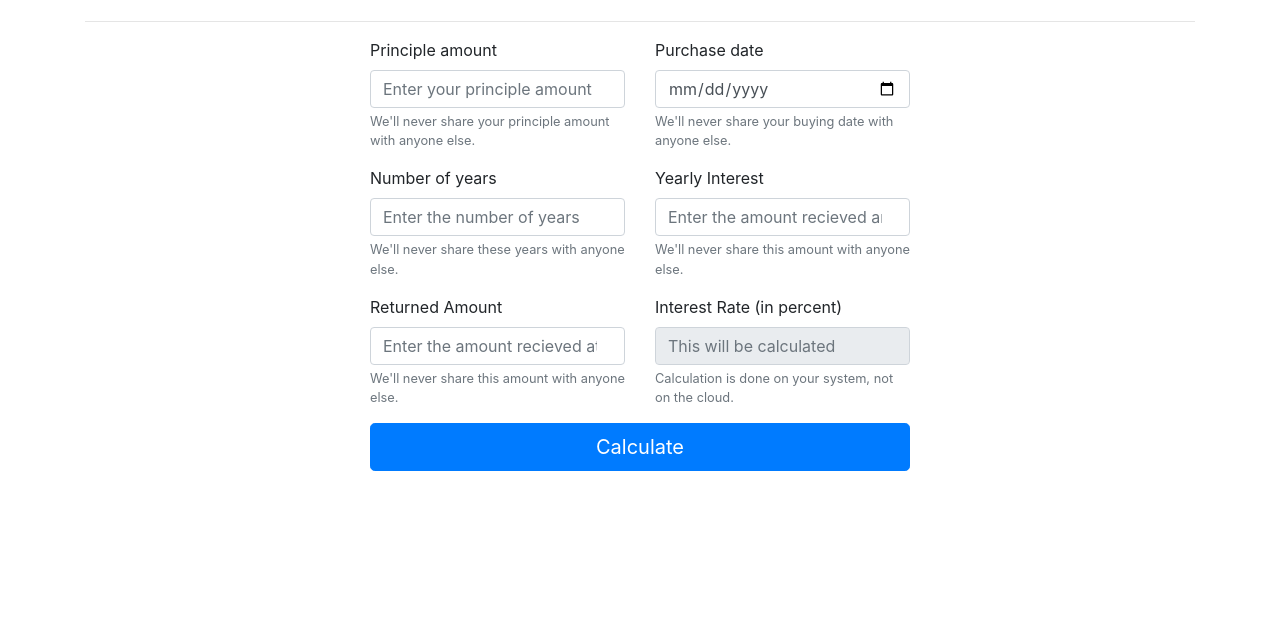
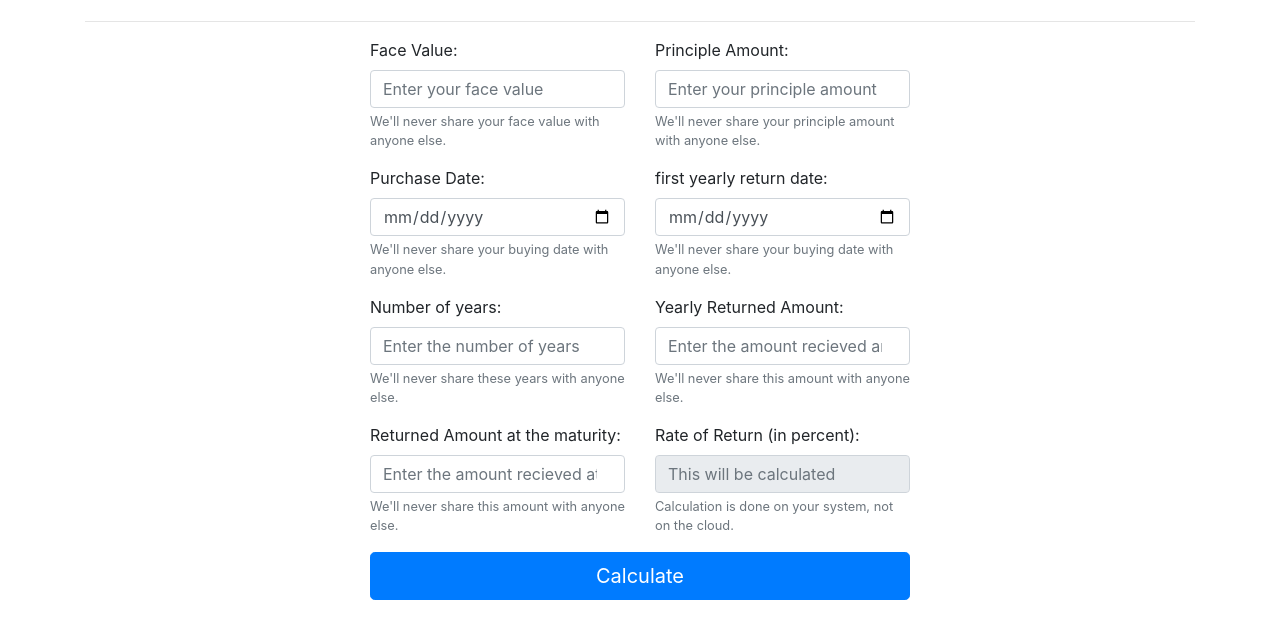
Before and after one commit to Mr-Kumar-Abhishek/scaling-dollop, a plain HTML site: page index.html in a window 1280 px wide. Shown: the part 84-722 px from the top of the page. Drawn offline with Linux system fonts and the light colour scheme.

Commit message:
enhance form to get more inputs

```diff
--- a/index.html
+++ b/index.html
@@ -42,14 +42,30 @@
 				<div class="row">
 					<div class="col-md">
 						<div class="form-group">
-							<label for="principle">Principle amount</label>
+							<label for="principle">Face Value:</label>
+							<input type="number" class="form-control" id="face" aria-describedby="faceHelp" placeholder="Enter your face value">
+							<small id="principleHelp" class="form-text text-muted">We'll never share your face value with anyone else.</small>
+						</div>
+					</div>
+					<div class="col-md">
+						<div class="form-group">
+							<label for="principle">Principle Amount:</label>
 							<input type="number" class="form-control" id="principle" aria-describedby="principleHelp" placeholder="Enter your principle amount">
 							<small id="principleHelp" class="form-text text-muted">We'll never share your principle amount with anyone else.</small>
 						</div>
 					</div>
+				</div>
+				<div class="row">
 					<div class="col-md">
 						<div class="form-group">
-							<label for="buyingDate">Purchase date</label>
+							<label for="buyingDate">Purchase Date:</label>
+							<input type="date" class="form-control" id="buyingDate" aria-describedby="buyingDateHelp" placeholder="Enter the date">
+							<small id="buyingDateHelp" class="form-text text-muted">We'll never share your buying date with anyone else.</small>
+						</div>
+					</div>
+					<div class="col-md">
+						<div class="form-group">
+							<label for="buyingDate">first yearly return date:</label>
 							<input type="date" class="form-control" id="buyingDate" aria-describedby="buyingDateHelp" placeholder="Enter the date">
 							<small id="buyingDateHelp" class="form-text text-muted">We'll never share your buying date with anyone else.</small>
 						</div>
@@ -58,14 +74,14 @@
                 <div class="row">
 					<div class="col-md">
 						<div class="form-group">
-							<label for="noYears">Number of years</label>
+							<label for="noYears">Number of years:</label>
 							<input type="number" class="form-control" id="noYears" aria-describedby="noYearsHelp" placeholder="Enter the number of years">
 							<small id="noYearsHelp" class="form-text text-muted">We'll never share these years with anyone else.</small>
 						</div>
 					</div>
 					<div class="col-md">
 						<div class="form-group">
-							<label for="interestYear">Yearly Interest</label>
+							<label for="interestYear">Yearly Returned Amount:</label>
 							<input type="number" class="form-control" id="interestYear" aria-describedby="interestYearHelp" placeholder="Enter the amount recieved annually">
 							<small id="interestYearHelp" class="form-text text-muted">We'll never share this amount with anyone else.</small>
 						</div>
@@ -74,14 +90,14 @@
                 <div class="row">
 					<div class="col-md">
 						<div class="form-group">
-							<label for="endAmount">Returned Amount</label>
+							<label for="endAmount">Returned Amount at the maturity:</label>
 							<input type="number" class="form-control" id="endAmount" aria-describedby="endAmountHelp" placeholder="Enter the amount recieved at the end">
 							<small id="endAmountHelp" class="form-text text-muted">We'll never share this amount with anyone else.</small>
 						</div>
 					</div>
 					<div class="col-md">
 						<div class="form-group">
-							<label for="rate">Interest Rate (in percent)</label>
+							<label for="rate">Rate of Return (in percent):</label>
 							<input type="number" class="form-control" id="rate" aria-describedby="rateHelp" placeholder="This will be calculated" disabled="disabled">
 							<small id="rateHelp" class="form-text text-muted">Calculation is done on your system, not on the cloud.</small>
 						</div>
```
